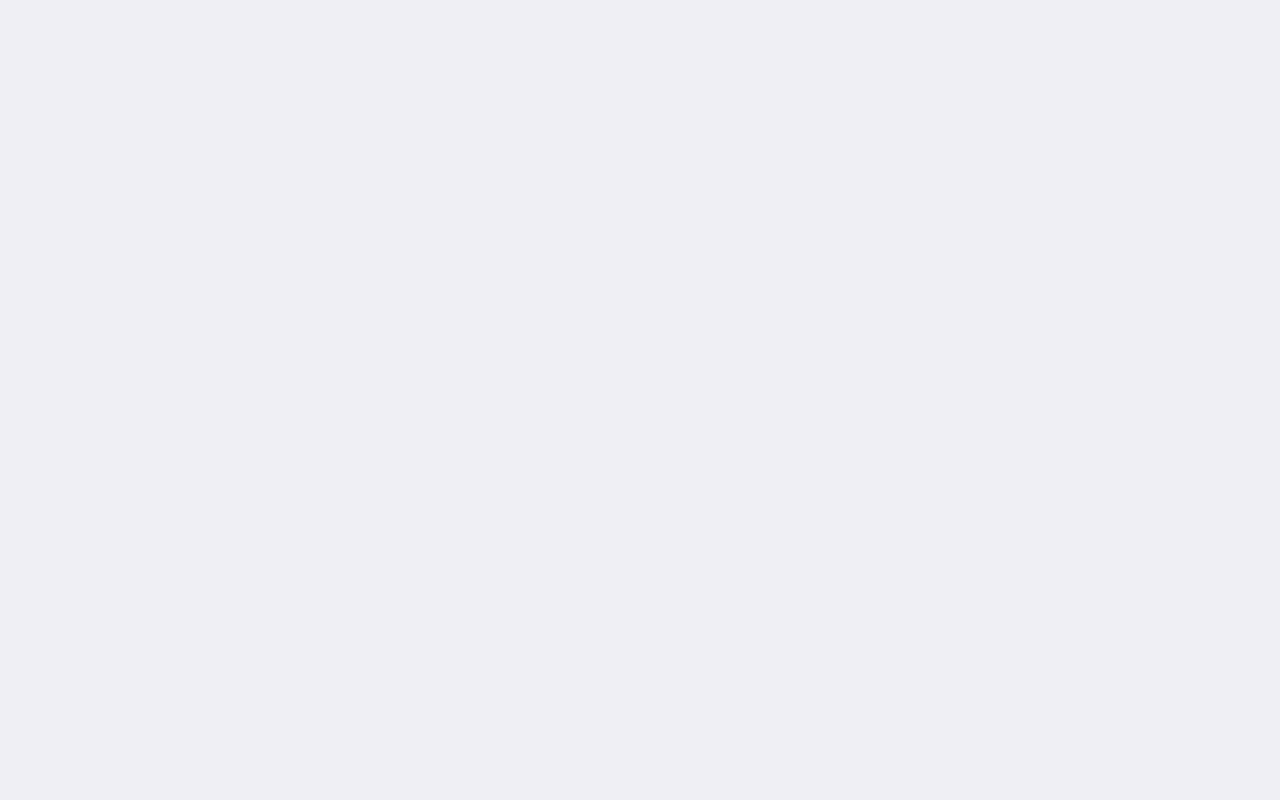
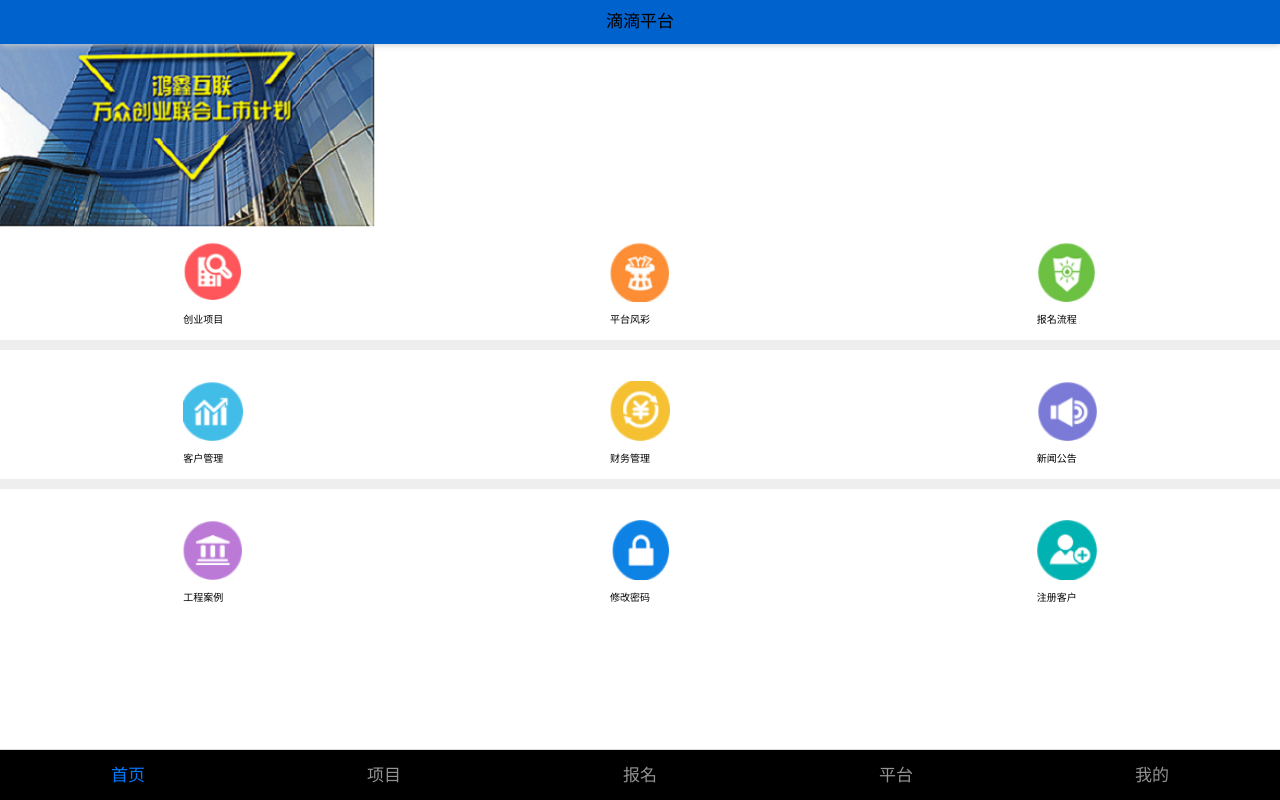
Before and after one commit to xiaoxu12138/hongxin, a plain HTML site: page index.html in a window 1280 px wide. Drawn offline with Linux system fonts and the light colour scheme; a small style sheet from the web is missing.

Commit message:
完成了首页，平台，报名流程

```diff
--- a/index.html
+++ b/index.html
@@ -5,12 +5,176 @@
 		<meta name="viewport" content="width=device-width,initial-scale=1,minimum-scale=1,maximum-scale=1,user-scalable=no" />
 		<title></title>
 		<script src="js/mui.min.js"></script>
-    <link href="css/mui.min.css" rel="stylesheet"/>
+		<link href="css/mui.css" rel="stylesheet" />
+		<link rel="stylesheet" href="http://at.alicdn.com/t/font_1579257_rxws8l85cwd.css" />
+
 		<script type="text/javascript" charset="utf-8">
 			mui.init();
 		</script>
+		<style type="text/css">
+			body {
+				width: 100%;
+				background-color: #FFFFFF;
+			}
+			.mui-content {
+				margin-top: -50px;
+			}
+
+			.mui-grid-view.mui-grid-9 {
+				background-color: #FFFFFF;
+			}
+			body{
+				width: 100%;
+				background-color: white;
+			}
+			.first {
+				width: 100%;
+				height: 100%;
+				display: flex;
+				flex-direction: row;
+				justify-content: space-around;
+
+			}
+
+			.two {
+				width: 100%;
+				height: 100%;
+				display: flex;
+				flex-direction: row;
+				justify-content: space-around;
+			}
+
+			.three {
+				width: 100%;
+				height: 100%;
+				display: flex;
+				flex-direction: row;
+				justify-content: space-around;
+			}
+
+			.box{
+				width: 100%;
+				height: 10px;
+				background-color: #EEEEEE;
+			}
+			a{
+				text-decoration: none;
+			}
+			.mui-bar-nav{
+									background:#0062CC;
+								}
+								.mui-bar-tab{
+									background:#000000;
+								}
+			.mui-icon {
+							color: #FFFFFF;
+						}
+		</style>
 	</head>
 	<body>
+		<header id="header" class="mui-bar mui-bar-nav">
+			<a class="mui-action-back mui-icon mui-pull-left"></a>
+			<h1 class="mui-title">滴滴平台</h1>
+		</header>
 
+		<div>
+			<a href="#">
+				<img src="./images/1.PNG" width="375px">
+			</a>
+		</div>
+		<div class="wiper">
+					<p>
+						<div class="first">
+							<a class="mui-tab-item" href="./Venture project.html">
+								<img src="./images/2.PNG" width="60px"height="60px">
+								<div class="mui-media-body"><font size="1" color="#000000">创业项目</font></div>
+							</a></li>
+
+							<a class="mui-tab-item" href="./demeanor.html">
+								<img src="./images/3.PNG"width="60px"height="60px">
+								<div class="mui-media-body"><font size="1" color="#000000">平台风彩</font></div>
+							</a></li>
+
+							<a class="mui-tab-item" href="./process.html">
+								<img src="./images/4.PNG"width="60px"height="60px">
+								<div class="mui-media-body"><font size="1" color="#000000">报名流程</font></div>
+							</a></li>
+						</div>
+					</p>
+
+						<div class="box"></div>
+					<br>
+					<p>
+						<div class="two">
+							<a class="mui-tab-item" href="./Customer.html">
+								<img src="./images/5.PNG"width="60px"height="60px">
+								<div class="mui-media-body"><font size="1" color="#000000">客户管理</font></div>
+							</a></li>
+
+							<a class="mui-tab-item" href="./balance.html">
+								<img src="./images/6.PNG"width="60px"height="60px">
+								<div class="mui-media-body"><font size="1" color="#000000">财务管理</font></div>
+							</a></li>
+
+							<a class="mui-tab-item" href="./news.html">
+								<img src="./images/7.PNG"width="60px"height="60px">
+								<div class="mui-media-body"><font size="1" color="#000000">新闻公告</font></div>
+							</a></li>
+						</div>
+					</p>
+
+		<div class="box"></div>
+					<br>
+					<p>
+						<div class="three">
+							<a class="mui-tab-item" href="./case.html">
+								<img src="./images/8.PNG"width="60px"height="60px">
+								<div class="mui-media-body"><font size="1" color="#000000">工程案例</font></div>
+							</a></li>
+
+							<a class="mui-tab-item" href="./password.html">
+								<img src="./images/9.PNG"width="60px"height="60px">
+								<div class="mui-media-body"><font size="1" color="#000000">修改密码</font></div>
+							</a></li>
+
+							<a class="mui-tab-item" href="./zckh.html">
+								<img src="./images/10.PNG"width="60px"height="60px">
+								<div class="mui-media-body"><font size="1" color="#000000">注册客户</font></div>
+							</a></li>
+
+						</div>
+					</p>
+				</div>
+		<br>
+		<br>
+		<br>
+		<nav class="mui-bar mui-bar-tab">
+			<a class="mui-tab-item mui-active">
+				<div class="iconfont icon-shouye"></div>
+				<div class="mui-tab-label">首页</div>
+			</a>
+			<a class="mui-tab-item" href="./Venture project.html">
+				<div class="iconfont icon-xiangmutixi"></div>
+				<div class="mui-tab-label">项目</div>
+			</a>
+			<a class="mui-tab-item" href="./process.html">
+				<div class="iconfont icon-baoming"></div>
+				<div class="mui-tab-label">报名</div>
+			</a>
+			<a class="mui-tab-item" href="./demeanor.html">
+				<div class="iconfont icon-fengcaizhanshi"></div>
+				<div class="mui-tab-label">平台</div>
+			</a>
+			<a class="mui-tab-item" href="./information.html">
+				<div class="iconfont icon-wode"></div>
+				<div class="mui-tab-label">我的</div>
+			</a>
+		</nav>
 	</body>
+	<script src="js/mui.min.js"></script>
+	<script type="text/javascript">
+		mui("body").on("tap", "a", function() {
+			document.location.href = this.href;
+		})
+	</script>
 </html>
```
Also changed, not shown: demeanor.html (added, +93 -0 lines), process.html (added, +77 -0 lines), tab.html (+1 -1 lines), images/1.PNG (added), images/10.png (added), images/11.png (added), images/12.png (added), images/13.png (added), images/2.png (added), images/3.png (added), images/4.png (added), images/5.png (added), images/6.png (added), images/7.png (added), 3 more files. Lines whose indentation alone changed are shown as unchanged.
